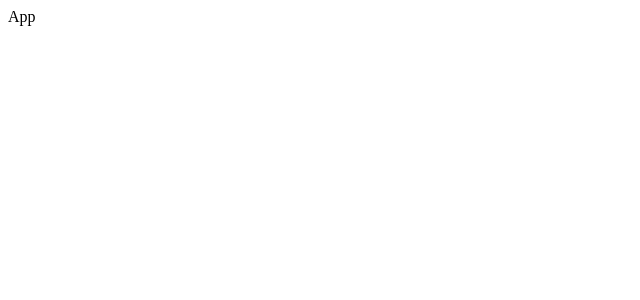
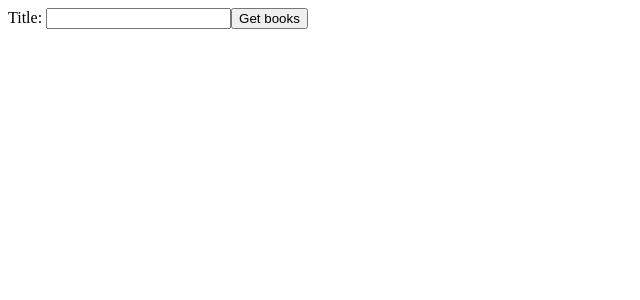
Before and after one commit to benqSzaw/Kongsberg-Task, a React (Vite) app: page / in a window 1280 px wide. Shown: the top 300 px of the page, without its empty margins (0-640 px from the left). Built offline with nearby package versions, Linux system fonts and the light colour scheme.

Commit message:
add(Form)

```diff
--- a/src/App.tsx
+++ b/src/App.tsx
@@ -1,5 +1,11 @@
+import Form from "./components/Form/Form";
+
 const App = () => {
-  return <div>App</div>;
+  return (
+    <div>
+      <Form />
+    </div>
+  );
 };
 
 export default App;
--- /dev/null
+++ b/src/components/Form/Form.tsx
@@ -0,0 +1,13 @@
+import "./form.sass";
+
+const Forn = () => {
+  return (
+    <div>
+      <label htmlFor="title">Title: </label>
+      <input type="text" id="title" />
+      <button> Get books </button>
+    </div>
+  );
+};
+
+export default Forn;
```
Also changed, not shown: src/components/Form/form.sass (added).
